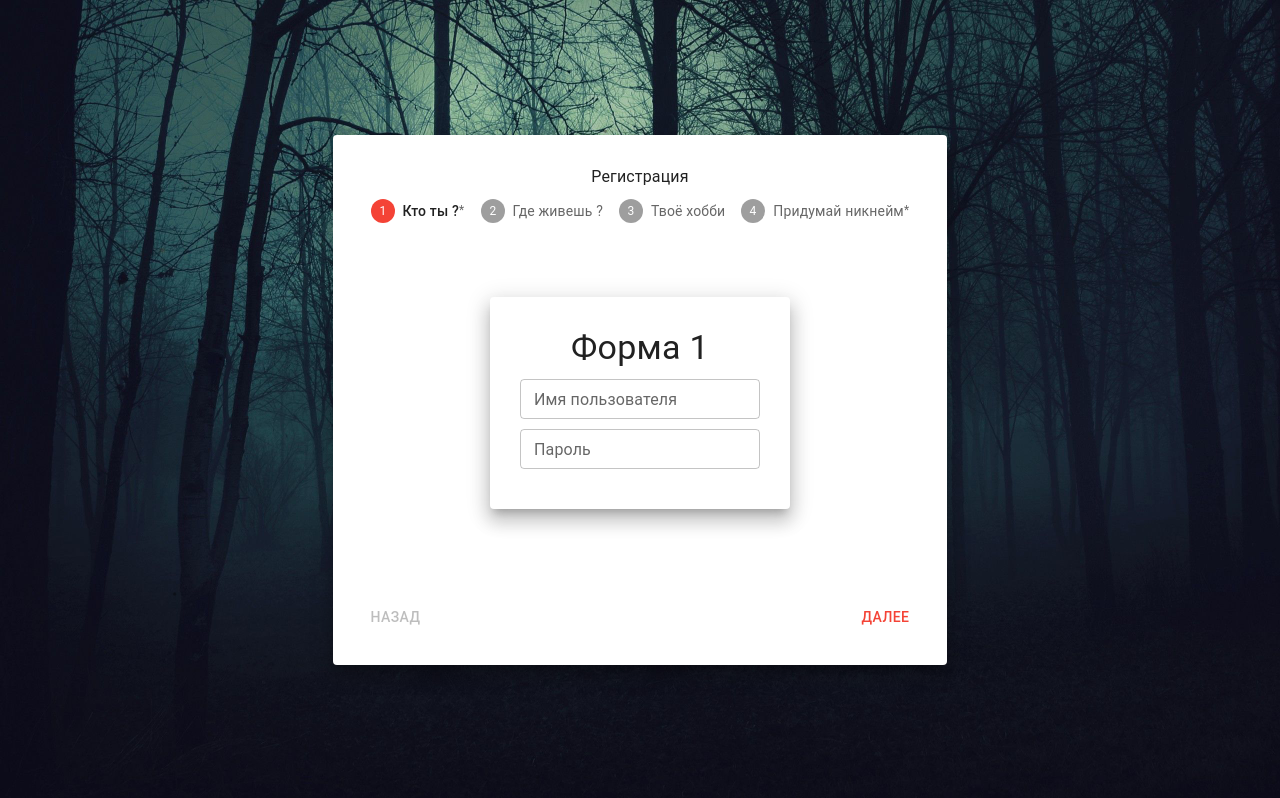
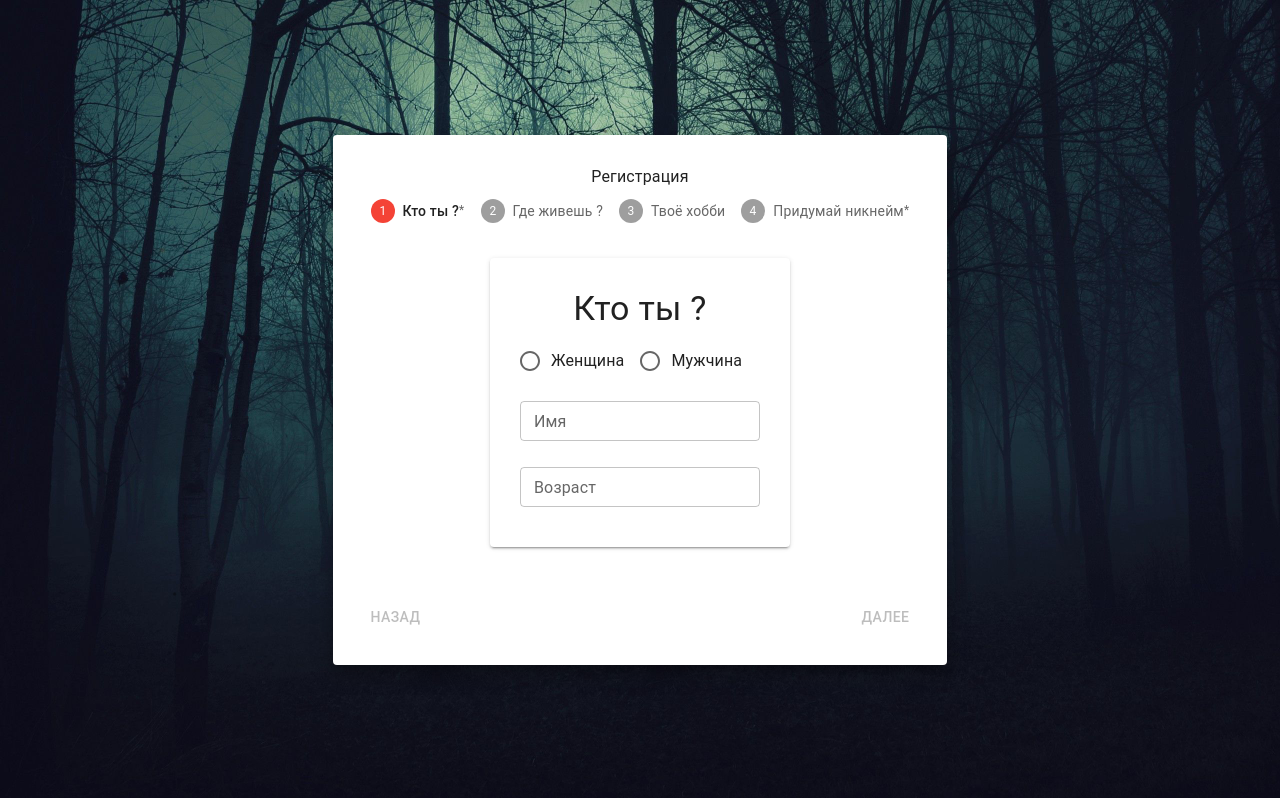
Before and after one commit to SergeyGetmanskiy/chat, a React (Vite) app: page /signup in a window 1280 px wide. Built offline with nearby package versions, Linux system fonts and the light colour scheme.

Commit message:
upgrade stepper

```diff
--- /dev/null
+++ b/src/components/Form-elements/FormContainer.tsx
@@ -0,0 +1,27 @@
+import { Paper, Typography, Stack } from "@mui/material"
+import { useFormState } from "react-hook-form"
+import { useEffect } from "react"
+
+function FormContainer({formName, control, setIsValid, children}) {
+  const { isValid } = useFormState({control});
+  useEffect(() => {
+    if(isValid) {
+      setIsValid(true);
+    } else {
+      setIsValid(false);
+    }
+  }, [isValid, setIsValid])
+  //useEffect(() => setIsValid(false), [])
+  return (
+    <div>
+      <Paper elevation={2} sx={{display: 'flex', flexDirection: 'column', maxWidth: '300px', rowGap: '10px', p: '30px'}}>
+        <Typography align='center' variant='h4'>{formName}</Typography>
+        <Stack direction={'column'} gap={2}>
+          {children}
+        </Stack>
+      </Paper>
+    </div>
+  )
+}
+
+export default FormContainer
--- a/src/components/Form-elements/FormInputProps.ts
+++ b/src/components/Form-elements/FormInputProps.ts
@@ -1,11 +1,13 @@
 import { Control, FieldValues } from "react-hook-form";
 
 export interface FormInputProps {
-  type: string;
+  type?: string;
   name: string;
   control: Control<FieldValues>;
-  label: string;
+  label?: string;
   required?: boolean;
   minLength?: number;
   maxLength?: number;
+  min?: number;
+  max?: number;
 }
--- /dev/null
+++ b/src/components/Form-elements/RadioGroupElement.tsx
@@ -0,0 +1,30 @@
+import { Controller } from "react-hook-form";
+import { RadioGroup, Radio, FormControl, FormControlLabel, FormHelperText } from "@mui/material";
+import { FormInputProps } from "./FormInputProps";
+
+export const RadioGroupElement = ({ name, control, required }: FormInputProps) => {
+  return (
+    <Controller
+      name={name}
+      control={control}
+      rules={{
+        required: {
+          value: required,
+          message: "Нужно выбрать одно из двух"
+        },
+      }}
+      render={({
+        field: { onChange, value },
+        fieldState: { error },
+      }) => (
+        <FormControl error={!!error} variant="standard">
+          <RadioGroup onChange={onChange} value={value} row>
+            <FormControlLabel value="female" control={<Radio />} label="Женщина" />
+            <FormControlLabel value="male" control={<Radio />} label="Мужчина" />
+          </RadioGroup>
+          <FormHelperText>{error}</FormHelperText>
+        </FormControl>
+      )}
+    />
+  );
+};
--- a/src/components/Form-elements/TextFieldElement.tsx
+++ b/src/components/Form-elements/TextFieldElement.tsx
@@ -2,7 +2,9 @@ import { Controller } from "react-hook-form";
 import { TextField } from "@mui/material";
 import { FormInputProps } from "./FormInputProps";
 
-export const TextFieldElement = ({ type, name, control, label, required=false, minLength=0, maxLength=100 }: FormInputProps) => {
+export const TextFieldElement = ({
+  type, name, control, label, required=false, minLength=0, maxLength=100, min=0, max=100
+}: FormInputProps) => {
   return (
     <Controller
       name={name}
@@ -19,6 +21,14 @@ export const TextFieldElement = ({ type, name, control, label, required=false, m
         maxLength: {
           value: maxLength,
           message: `Должно быть не более ${maxLength} символов`
+        },
+        min: {
+          value: min,
+          message: `Должно быть не меньше ${min}`
+        },
+        max: {
+          value: max,
+          message: `Должно быть не больше ${max}`
         }
       }}
       render={({
--- a/src/components/StepperElement/StepperElement.tsx
+++ b/src/components/StepperElement/StepperElement.tsx
@@ -12,9 +12,11 @@ interface StepperElementProps {
   setActiveStep: Dispatch<SetStateAction<number>>;
   steps: string[];
   form: ReactNode;
+  reset: <T>(values?: T | ResetAction<T>, options?: Record<string, boolean>) => void;
+  disabled: boolean;
 }
 
-export default function StepperElement({activeStep, setActiveStep, steps, form}: StepperElementProps) {
+export default function StepperElement({activeStep, setActiveStep, steps, form, reset, disabled}: StepperElementProps) {
 
   const [skipped, setSkipped] = useState(new Set<number>());
 
@@ -58,6 +60,7 @@ export default function StepperElement({activeStep, setActiveStep, steps, form}:
 
   const handleReset = () => {
     setActiveStep(0);
+    reset();
   };
 
   return (
@@ -86,11 +89,11 @@ export default function StepperElement({activeStep, setActiveStep, steps, form}:
       {activeStep === steps.length ? (
         <Fragment>
           <Stack sx={{display: 'flex', minHeight: '360px', pt: '20px', pb: '20px', alignItems: 'center', justifyContent: 'center'}}>
-            <Button href='/signup' color='secondary' variant='contained'>Зарегистрироваться</Button>
+            <Button type='submit' color='secondary' variant='contained'>Зарегистрироваться</Button>
           </Stack>
           <Box sx={{ display: 'flex', flexDirection: 'row', pt: 2 }}>
             <Box sx={{ flex: '1 1 auto' }} />
-            <Button onClick={handleReset}>Reset</Button>
+            <Button onClick={handleReset}>Сброс</Button>
           </Box>
         </Fragment>
       ) : (
@@ -113,12 +116,11 @@ export default function StepperElement({activeStep, setActiveStep, steps, form}:
                 Пропустить
               </Button>
             )}
-            <Button onClick={handleNext}>
+            <Button onClick={handleNext} disabled={disabled}>
               Далее
             </Button>
           </Box>
         </Fragment>
-
       )}
     </Box>
   );
--- a/src/pages/Signup/Form1.tsx
+++ b/src/pages/Signup/Form1.tsx
@@ -1,45 +1,30 @@
-import { Paper, Typography, Stack } from "@mui/material"
+import FormContainer from "../../components/Form-elements/FormContainer"
+import { RadioGroupElement } from "../../components/Form-elements/RadioGroupElement"
 import { TextFieldElement } from "../../components/Form-elements/TextFieldElement"
-import { useForm, SubmitHandler, FieldValues } from "react-hook-form"
 
-const defaultValues = {
-  username: "",
-  password: "",
-};
-
-function Form1() {
-  const { control, handleSubmit } = useForm<FieldValues>({defaultValues: defaultValues});
-
-  const onSubmit: SubmitHandler<FieldValues> = (data) => {
-    console.log(data);
-  }
+function Form1({formName, control, setIsValid}) {
   return (
-    <div>
-      <Paper onSubmit={handleSubmit(onSubmit)} elevation={12} sx={{display: 'flex', flexDirection: 'column', maxWidth: '300px', rowGap: '10px', p: '30px'}}>
-            <Typography align='center' variant='h4'>
-              Форма 1
-            </Typography>
-            <Stack direction={'column'}>
+    <FormContainer formName={formName} control={control} setIsValid={setIsValid}>
+      <RadioGroupElement name='sex' control={control} required={true} />
       <TextFieldElement
-                type='text'
-                name={'username'}
-                label={'Имя пользователя'}
+        type={'text'}
+        name={'firstName'}
+        label={'Имя'}
         control={control}
         required={true}
         minLength={2}
         maxLength={25}
       />
       <TextFieldElement
-                type='password'
-                name={'password'}
-                label={'Пароль'}
+        type={'number'}
+        name={'age'}
+        label={'Возраст'}
         control={control}
         required={true}
-                minLength={6}
+        min={18}
+        max={90}
       />
-            </Stack>
-          </Paper>
-    </div>
+    </FormContainer>
   )
 }
 
--- a/src/pages/Signup/Form2.tsx
+++ b/src/pages/Signup/Form2.tsx
@@ -1,45 +1,26 @@
-import { Paper, Typography, Stack } from "@mui/material"
 import { TextFieldElement } from "../../components/Form-elements/TextFieldElement"
-import { useForm, SubmitHandler, FieldValues } from "react-hook-form"
+import FormContainer from "../../components/Form-elements/FormContainer"
 
-const defaultValues = {
-  username: "",
-  password: "",
-};
-
-function Form2() {
-  const { control, handleSubmit } = useForm<FieldValues>({defaultValues: defaultValues});
-
-  const onSubmit: SubmitHandler<FieldValues> = (data) => {
-    console.log(data);
-  }
+function Form2({formName, control, setIsValid}) {
   return (
-    <div>
-      <Paper onSubmit={handleSubmit(onSubmit)} elevation={12} sx={{display: 'flex', flexDirection: 'column', maxWidth: '300px', rowGap: '10px', p: '30px'}}>
-            <Typography align='center' variant='h4'>
-              Форма 2
-            </Typography>
-            <Stack direction={'column'}>
+    <FormContainer formName={formName} control={control} setIsValid={setIsValid}>
       <TextFieldElement
         type='text'
-                name={'username'}
-                label={'Имя пользователя'}
+        name={'country'}
+        label={'Страна'}
         control={control}
-                required={true}
+        required={false}
         minLength={2}
-                maxLength={25}
       />
       <TextFieldElement
-                type='password'
-                name={'password'}
-                label={'Пароль'}
+        type='text'
+        name={'city'}
+        label={'Город'}
         control={control}
-                required={true}
-                minLength={6}
+        required={false}
+        minLength={2}
       />
-            </Stack>
-          </Paper>
-    </div>
+    </FormContainer>
   )
 }
 
--- a/src/pages/Signup/Form3.tsx
+++ b/src/pages/Signup/Form3.tsx
@@ -1,45 +1,18 @@
-import { Paper, Typography, Stack } from "@mui/material"
 import { TextFieldElement } from "../../components/Form-elements/TextFieldElement"
-import { useForm, SubmitHandler, FieldValues } from "react-hook-form"
+import FormContainer from "../../components/Form-elements/FormContainer"
 
-const defaultValues = {
-  username: "",
-  password: "",
-};
-
-function Form3() {
-  const { control, handleSubmit } = useForm<FieldValues>({defaultValues: defaultValues});
-
-  const onSubmit: SubmitHandler<FieldValues> = (data) => {
-    console.log(data);
-  }
+function Form3({formName, control, setIsValid}) {
   return (
-    <div>
-      <Paper onSubmit={handleSubmit(onSubmit)} elevation={12} sx={{display: 'flex', flexDirection: 'column', maxWidth: '300px', rowGap: '10px', p: '30px'}}>
-            <Typography align='center' variant='h4'>
-              Форма 3
-            </Typography>
-            <Stack direction={'column'}>
-              <TextFieldElement
-                type='text'
-                name={'username'}
-                label={'Имя пользователя'}
-                control={control}
-                required={true}
-                minLength={2}
-                maxLength={25}
-              />
-              <TextFieldElement
-                type='password'
-                name={'password'}
-                label={'Пароль'}
-                control={control}
-                required={true}
-                minLength={6}
-              />
-            </Stack>
-          </Paper>
-    </div>
+    <FormContainer formName={formName} control={control} setIsValid={setIsValid}>
+      <TextFieldElement
+        type='text'
+        name={'hobby'}
+        label={'Хобби'}
+        control={control}
+        required={false}
+        minLength={2}
+      />
+    </FormContainer>
   )
 }
 
--- a/src/pages/Signup/Form4.tsx
+++ b/src/pages/Signup/Form4.tsx
@@ -15,7 +15,7 @@ function Form4() {
   }
   return (
     <div>
-      <Paper onSubmit={handleSubmit(onSubmit)} elevation={12} sx={{display: 'flex', flexDirection: 'column', maxWidth: '300px', rowGap: '10px', p: '30px'}}>
+      <Paper onSubmit={handleSubmit(onSubmit)} elevation={2} sx={{display: 'flex', flexDirection: 'column', maxWidth: '300px', rowGap: '10px', p: '30px'}}>
             <Typography align='center' variant='h4'>
               Форма 4
             </Typography>
--- a/src/pages/Signup/Signup.tsx
+++ b/src/pages/Signup/Signup.tsx
@@ -1,40 +1,48 @@
 import { useState } from 'react'
 import { Paper, Stack, Typography } from '@mui/material'
-//import { useForm, SubmitHandler, FieldValues } from "react-hook-form"
+import { useForm, SubmitHandler, FieldValues } from "react-hook-form"
 
+import Background from '../../components/Background/Background'
 import StepperElement from '../../components/StepperElement/StepperElement'
-// import { TextFieldElement } from '../../components/Form-elements/TextFieldElement'
 import Form1 from './Form1'
 import Form2 from './Form2'
 import Form3 from './Form3'
 import Form4 from './Form4'
-import Background from '../../components/Background/Background'
 
-/*
 const defaultValues = {
+  sex: "",
+  firstName: "",
+  age: "",
+  country: "",
+  city: "",
+  hobby: "",
   username: "",
   password: "",
-}; */
+};
 
 const steps = ['Кто ты ?', 'Где живешь ?', 'Твоё хобби', 'Придумай никнейм'];
+const forms = {
+  "1": Form1,
+  "2": Form2,
+  "3": Form3,
+  "4": Form4,
+}
 
 function Signup() {
+  const [isValid, setIsValid] = useState(false);
   const [activeStep, setActiveStep] = useState(0);
-
-  /* const { control, handleSubmit } = useForm<FieldValues>({defaultValues: defaultValues});
-
+  const { control, handleSubmit, reset } = useForm<FieldValues>({defaultValues: defaultValues, mode: 'onChange', reValidateMode: 'onSubmit'});
   const onSubmit: SubmitHandler<FieldValues> = (data) => {
+    if(isValid){
     console.log(data);
-  } */
-  const renderForm = (step: number) => {
-    if (step === 1) {
-      return <Form1 />
-    } else if (step === 2) {
-      return <Form2 />
-    } else if (step === 3) {
-      return <Form3 />
-    } else if (step === 4) {
-      return <Form4 />
+    } else {
+      console.log(isValid)
+    }
+  }
+  const renderForm = (step: number, control, setIsValid) => {
+    if(step <= steps.length) {
+      const Form = forms[step]
+      return <Form formName={steps[step - 1]} control={control} setIsValid={setIsValid} />
     } else {
       return null
     }
@@ -43,15 +51,17 @@ function Signup() {
   return (
     <Background>
       <Stack sx={{position: 'relative', display: 'flex', height: '100%', alignItems: 'center', justifyContent: 'center', zIndex: 999}}>
-        <Paper component={'form'} elevation={12} sx={{display: 'flex', flexDirection: 'column', rowGap: '10px', p: '30px'}}>
+        <Paper component={'form'} onSubmit={handleSubmit(onSubmit)} elevation={12} sx={{display: 'flex', flexDirection: 'column', rowGap: '10px', p: '30px'}}>
           <Typography align='center'>Регистрация</Typography>
           <StepperElement
             activeStep={activeStep}
             setActiveStep={setActiveStep}
             steps={steps}
             form={
-              renderForm(activeStep + 1)
+              renderForm(activeStep + 1, control, setIsValid)
             }
+            reset={reset}
+            disabled={!isValid}
           />
         </Paper>
       </Stack>
```
Lines whose indentation alone changed are shown as unchanged.
